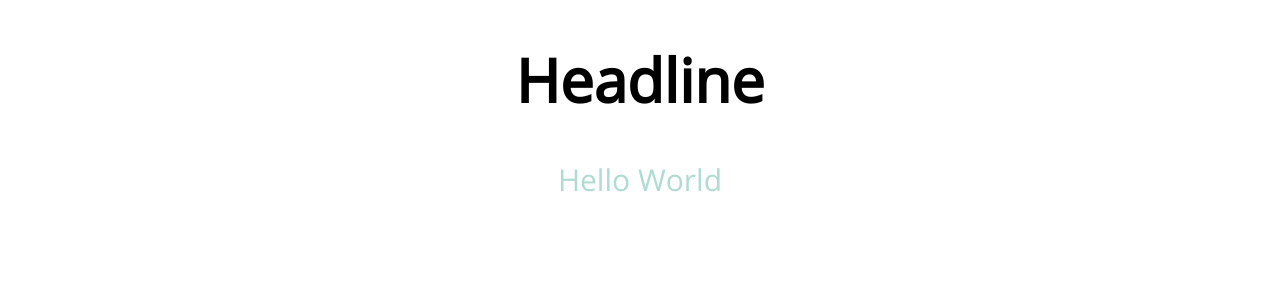
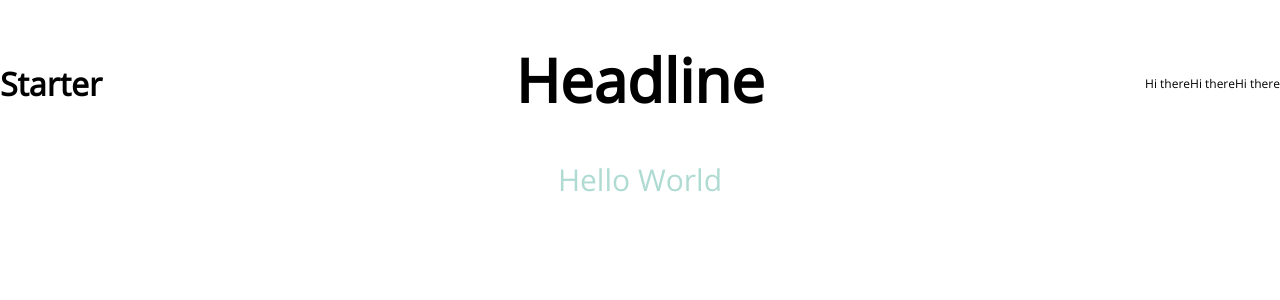
Before and after one commit to klupsky/samesame_next, a Next.js app: page / in a window 1280 px wide. Shown: the top 300 px of the page. Built offline with nearby package versions, Linux system fonts and the light colour scheme.

Commit message:
fixed variables

```diff
--- a/package.json
+++ b/package.json
@@ -20,9 +20,9 @@
     "next": "^11.1.0",
     "next-sanity": "^0.4.0",
     "next-seo": "^4.24.0",
-    "node-sass": "^6.0.0",
     "react": "^17.0.2",
     "react-dom": "^17.0.2",
+    "sass": "^1.49.7",
     "styled-components": "^5.3.0"
   },
   "devDependencies": {
--- a/pages/_app.js
+++ b/pages/_app.js
@@ -2,8 +2,11 @@ import { GlobalStyles } from '@/styles/GlobalStyles';
 import { DefaultSeo } from 'next-seo';
 
 // Import the theme across the whole app so it can be used in every component
+import '@/styles/fonts.css';
+import '@/styles/variables.scss';
+import '@/styles/mixins.scss';
+import '@/styles/utilities.scss';
 import Theme from '@/styles/Theme';
-import '@/styles/fonts.css';
 
 const pageTitle = 'Your page title';
 const pageDescription = 'Your page description';
--- a/pages/index.js
+++ b/pages/index.js
@@ -25,6 +25,14 @@ export default function Home() {
             }
          }}>
          {/* <NextSeo {...pageSeoProps} /> */}
+         <header className="pos-fixed w-full d-flex flex-justify-between">
+            <h1 className="h3">Starter</h1>
+            <nav className="d-flex">
+               <p>Hi there</p>
+               <p>Hi there</p>
+               <p>Hi there</p>
+            </nav>
+         </header>
          <div>
             <Headline>Headline</Headline>
             <Paragraph>Hello World</Paragraph>
--- a/styles/utilities.scss
+++ b/styles/utilities.scss
@@ -1,3 +1,5 @@
+@import './variables.scss';
+
 /*
 _____________________________________
 The UTILITIES have to be configured for every project.
@@ -14,7 +16,7 @@ d = display
 t = text-transforms/ decorations
 w = width
 h = height
-flx = flex
+flex = flex
 grid = grid
 bd = border
 trans = transition
@@ -257,44 +259,44 @@ _____________________________________
 
 /*
 _____________________________________
-FLEXBOX, flx
+FLEXBOX, flex
 _____________________________________
 */
 
-.flx-wrap-row {
+.flex-wrap-row {
     flex-wrap: row;
 }
 
-.flx-wrap-col {
+.flex-wrap-col {
     flex-wrap: column;
 }
 
-.flx-justify-between {
+.flex-justify-between {
     width: 100%;
     justify-content: space-between;
     align-items: center;
 }
 
-.flx-center {
+.flex-center {
     width: 100%;
     display: flex;
     justify-content: center;
     align-items: center;
 }
 
-.flx-row {
+.flex-row {
     flex-direction: row;
 }
 
-.flx-col {
+.flex-col {
     flex-direction: column;
 }
 
-.flx-align-center {
+.flex-align-center {
     align-items: center;
 }
 
-.flx-align-between {
+.flex-align-between {
     align-items: space-between;
 }
 
@@ -466,10 +468,10 @@ _____________________________________
 // Margin
 
 .m {
-    padding: $pd-md;
+    margin: $pd-md;
 
     @media screen and (min-width: $tablet) {
-        padding: $pd-lg;
+        margin: $pd-lg;
     }
 }
 
```
Also changed, not shown: 1 other file (tests, documents, lock files or other folders).
